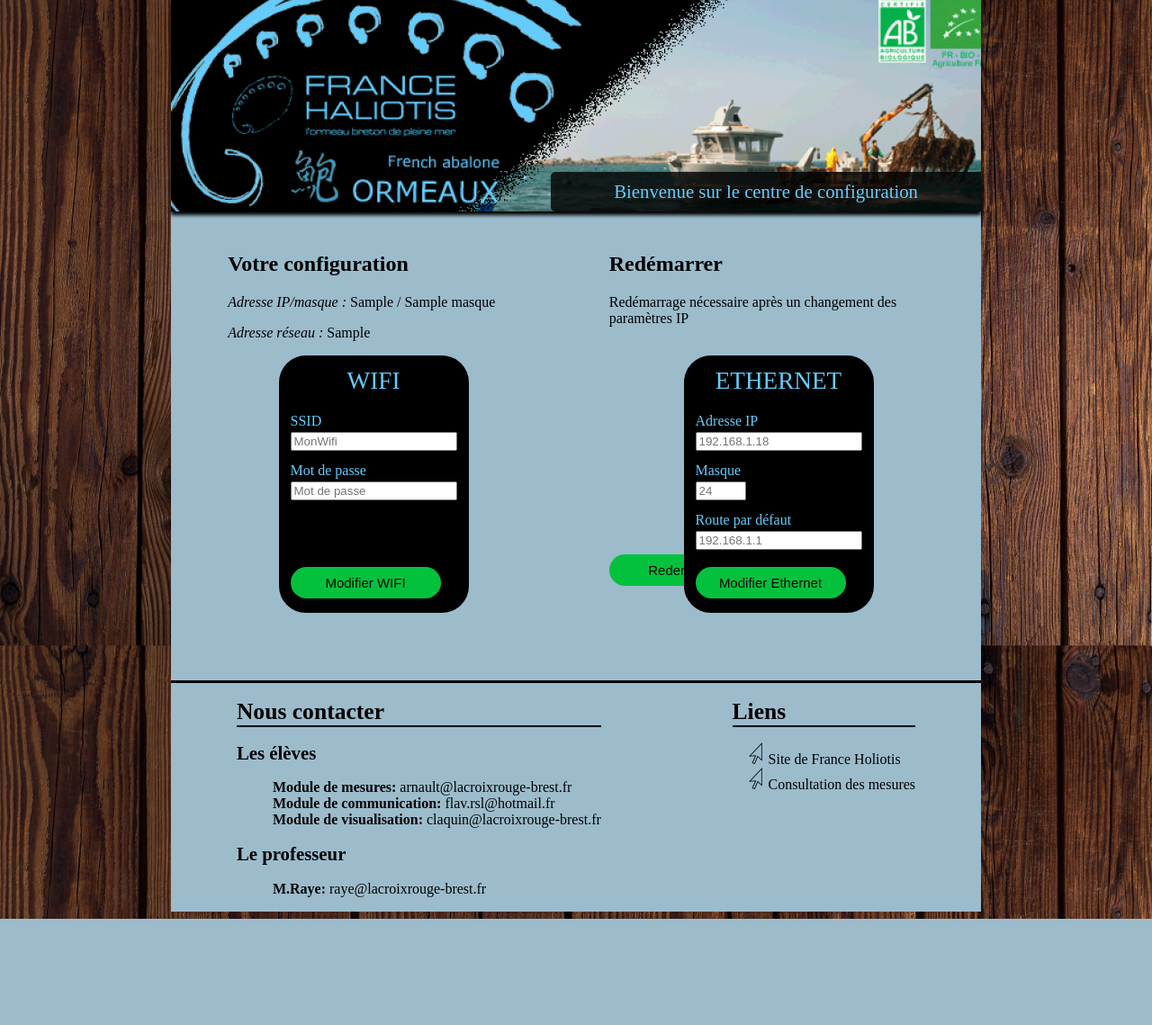
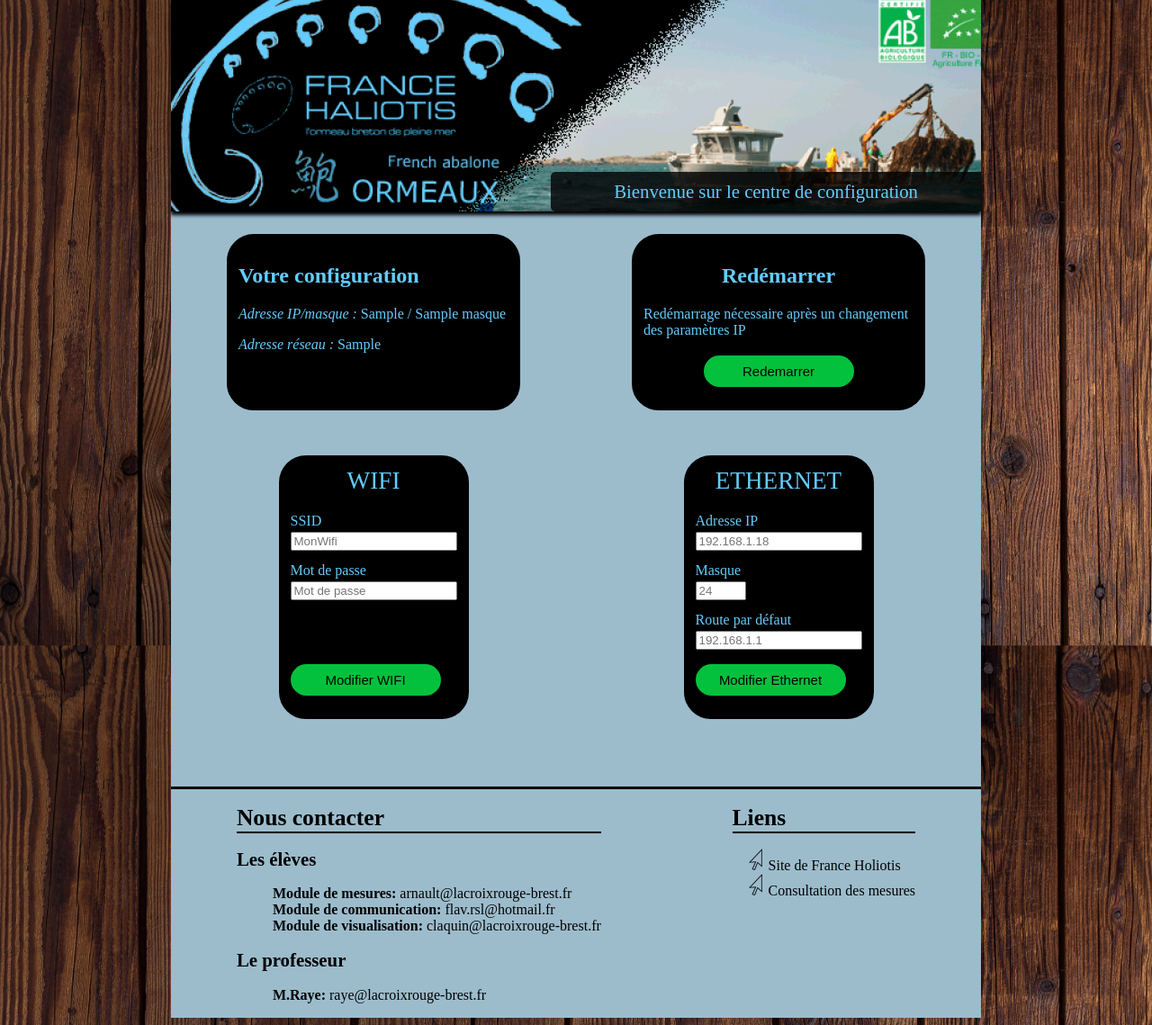
Before and after one commit to flavienfr/Ormeau, a Flask app: template web/mainapp/templates/reseau.html in a window 1280 px wide. Shown: the part 136-1275 px from the top of the page at 90% size. Before the commit the page ends 1157 px from the top, so only its background shows below. Run offline with Flask 2, Linux system fonts and the light colour scheme; the template is opened without the code that fills it: most values are stand-ins (such as "Sample title", 1, 10 or a date in 2020).

Commit message:
Add files via upload

```diff
--- a/web/mainapp/static/css/style.css
+++ b/web/mainapp/static/css/style.css
@@ -1,58 +1,3 @@
-#conf_connex
-{
-	display: flex;
-	justify-content: space-around;
-}
-#connex, #conf
-{
-	max-width: 350px;
-}
-
-#wifi_ethernet_serveur
-{
-	display: flex;
-	justify-content: space-around;
-}
-#wifi, #ethernet, #serveur
-{
-	color: rgb(100,204,252);
-	border: 3px solid black;
-	padding:10px;
-	background-color: black;
-	border-radius: 30px;
-	position: relative;
-	height: 260px;
-}
-.titre_reseau
-{
-	text-align: center;
-	font-size: 1.7em;
-	margin-bottom: 20px;
-}
-input
-{
-	margin: 3px 0 13px 0;
-}
-.btn
-{
-    box-shadow: none;
-    appearance: none;
-    border: 0;
-    outline: 0;
-	background-color: rgb(4, 193, 61);
-	height: 35px;
-    width: 167px;
-    font-size: 15px;
-    border-radius: 30px;
-    cursor: pointer;
-    position: absolute;
-    bottom: 0px
- }
-
-
-
-
-
 body
 {
 	background: url("/static/img/background-wood.jpg");
@@ -208,6 +153,76 @@
 	text-decoration: none;
 	color:black;
 }
+/*---------------------Page reseau------------------*/
+#conf_connex
+{
+	display: flex;
+	justify-content: space-around;
+	margin-bottom: 50px;
+}
+#conf_connex span
+{
+	color: white;
+}
+#connex, #conf
+{
+	width: 300px;
+	color: rgb(100,204,252);
+	border: 3px solid black;
+	padding:10px;
+	background-color: black;
+	border-radius: 30px;
+}
+#connex .btn
+{
+	position: relative;
+}
+#connex form,#connex h2
+{
+	display: flex;
+	justify-content: center;
+}
+#wifi_ethernet_serveur
+{
+	display: flex;
+	justify-content: space-around;
+}
+#wifi, #ethernet
+{
+	color: rgb(100,204,252);
+	border: 3px solid black;
+	padding:10px;
+	background-color: black;
+	border-radius: 30px;
+}
+.titre_reseau
+{
+	text-align: center;
+	font-size: 1.7em;
+	margin-bottom: 20px;
+}
+input
+{
+	margin: 3px 0 13px 0;
+}
+.btn
+{
+    box-shadow: none;
+    appearance: none;
+    border: 0;
+    outline: 0;
+	background-color: rgb(4, 193, 61);
+	height: 35px;
+    width: 167px;
+    font-size: 15px;
+    border-radius: 30px;
+    cursor: pointer;
+ }
+ #wifi .btn
+ {
+ 	margin-top: 58px;
+ }
+/*---------------------Page reseau------------------*/
 
 @media all and (max-width: 940px), (max-device-width: 480px)
 {
@@ -260,17 +275,13 @@
 		font-size: 1.2em;
 	}
 
-
-
-	#wifi_ethernet_serveur
+	#wifi_ethernet_serveur, #conf_connex
 	{
 		flex-direction: column;
 		align-items: center;
 	}
-	#wifi, #ethernet, #serveur
+	#wifi, #ethernet, #connex, #conf
 	{
-
 		margin: 10px;
-
 	}
 }
```
